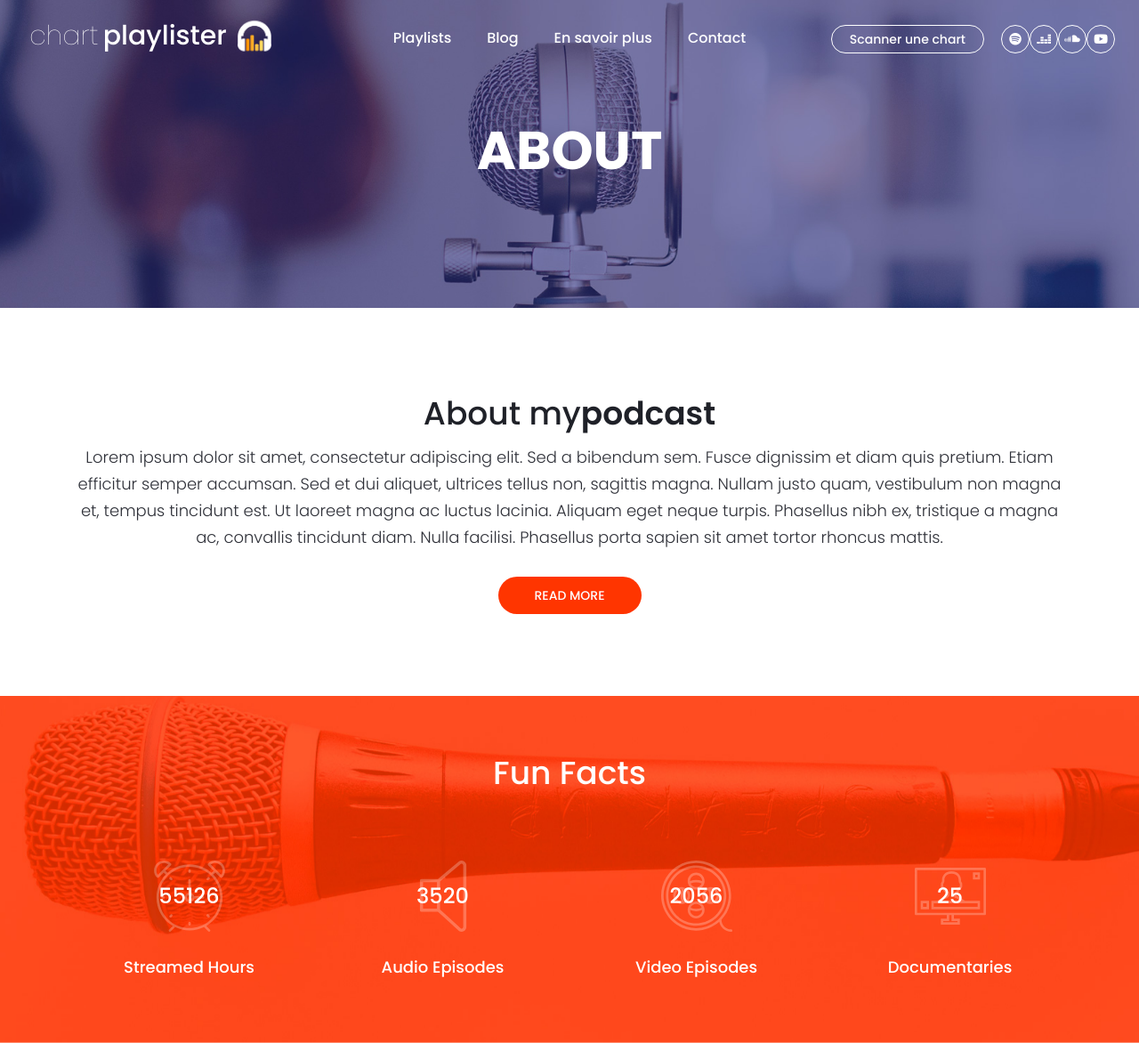
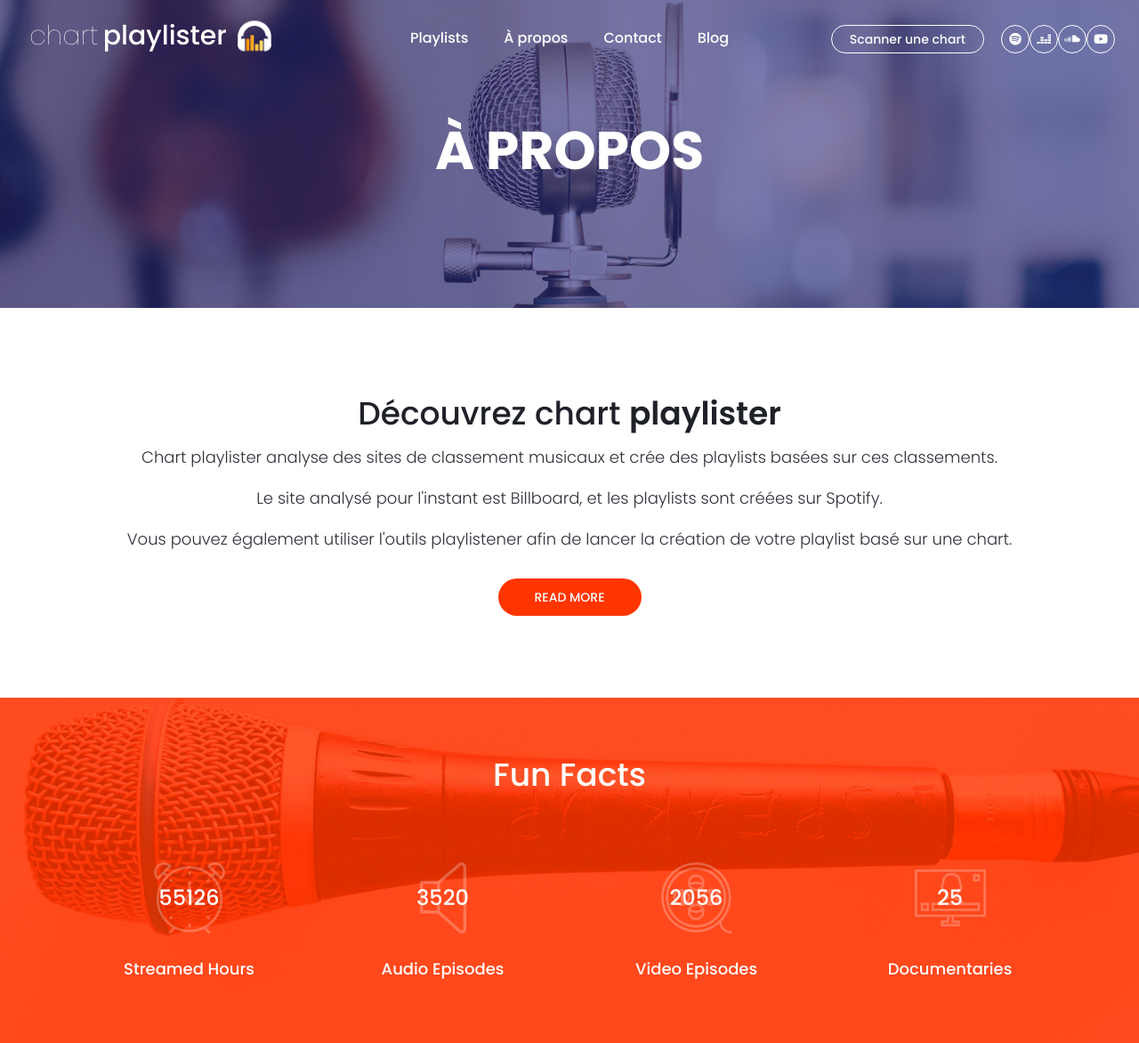
Before and after one commit to RudyLaban/chart-playlister, a Symfony app: template templates/navigate/about.html.twig in a window 1280 px wide. Shown: the top 1172 px of the page at 89% size. Run offline with Twig, Linux system fonts and the light colour scheme; the template is opened without the code that fills it, so the values that code supplies are empty; some libraries are stand-ins or nearby versions.

Commit message:
Modification graphique et stu diverses
+ navbar
+ page À propos
+ page des playlists : fond gris sous la liste des chartes

```diff
--- a/public/styles/episodes_responsive.css
+++ b/public/styles/episodes_responsive.css
@@ -243,6 +243,10 @@
 	{
 		display: none;
 	}
+	.episodes_col
+	{
+		border-radius: 0;
+	}
 	.hamburger i
 	{
 		font-size: 24px;
--- a/src/Form/ChartFormType.php
+++ b/src/Form/ChartFormType.php
@@ -17,12 +17,12 @@ class ChartFormType extends AbstractType
         $builder
             ->add('url', UrlType::class, [
                 'attr' => [
-                    'placeholder'   => 'Ex: https://www.billboard.com/charts/hot-100',
+                    'placeholder'   => 'Ex: www.billboard.com/charts/hot-100',
                     'class'         => 'home_input',
                 ],
             ])
             ->add('save', SubmitType::class, [
-                'label' => 'Playlister',
+                'label' => 'Scanner',
                 'attr'  => [
                     'class' => 'home_form_button button_fill'
                 ],
--- a/templates/header.html.twig
+++ b/templates/header.html.twig
@@ -13,9 +13,9 @@
                     <nav class="main_nav">
                         <ul class="d-flex flex-row align-items-start justify-content-center">
                             <li><a href="{{ path('charts') }}">{% trans %}Playlists{% endtrans %}</a></li>
+                            <li><a href="{{ path('about') }}">{% trans %}À propos{% endtrans %}</a></li>
+                            <li><a href="{{ path('contact') }}">{% trans %}Contact{% endtrans %}</a></li>
                             <li><a href="{{ path('blog') }}">{% trans %}Blog{% endtrans %}</a></li>
-                            <li><a href="{{ path('about') }}">{% trans %}En savoir plus{% endtrans %}</a></li>
-                            <li><a href="{{ path('contact') }}">{% trans %}Contact{% endtrans %}</a></li>
                         </ul>
                     </nav>
                 </div>
@@ -51,9 +51,9 @@
     <div class="menu_content d-flex flex-column align-items-end justify-content-center">
         <ul class="menu_nav_list text-right">
             <li><a href="{{ path('charts') }}">{% trans %}Playlists{% endtrans %}</a></li>
+            <li><a href="{{ path('about') }}">{% trans %}À propos{% endtrans %}</a></li>
+            <li><a href="{{ path('contact') }}">{% trans %}Contact{% endtrans %}</a></li>
             <li><a href="{{ path('blog') }}">{% trans %}Blog{% endtrans %}</a></li>
-            <li><a href="{{ path('about') }}">{% trans %}En savoir plus{% endtrans %}</a></li>
-            <li><a href="{{ path('contact') }}">{% trans %}Contact{% endtrans %}</a></li>
         </ul>
         <div class="menu_extra d-flex flex-column align-items-end justify-content-start">
             <div class="social">
--- a/templates/navigate/about.html.twig
+++ b/templates/navigate/about.html.twig
@@ -28,7 +28,7 @@
 		<div class="parallax_background parallax-window" data-parallax="scroll" data-image-src="images/about.jpg" data-speed="0.8"></div>
 		<div class="home_container d-flex flex-column align-items-center justify-content-center">
 			<div class="home_content">
-				<div class="home_title"><h1>about</h1></div>
+				<div class="home_title"><h1>À propos</h1></div>
 			</div>
 		</div>
 	</div>
@@ -40,10 +40,11 @@
 			<div class="row">
 				<div class="col">
 					<div class="intro_content text-center">
-						<div class="section_title text-center"><h1>About my<span>podcast</span></h1></div>
+						<div class="section_title text-center"><h1>Découvrez chart <span>playlister</span></h1></div>
 						<div class="intro_text text-center">
-							<p>Lorem ipsum dolor sit amet, consectetur adipiscing elit. Sed a bibendum sem. Fusce dignissim et diam quis pretium.
-Etiam efficitur semper accumsan. Sed et dui aliquet, ultrices tellus non, sagittis magna. Nullam justo quam, vestibulum non magna et, tempus tincidunt est. Ut laoreet magna ac luctus lacinia. Aliquam eget neque turpis. Phasellus nibh ex, tristique a magna ac, convallis tincidunt diam. Nulla facilisi. Phasellus porta sapien sit amet tortor rhoncus mattis.</p>
+							<p>Chart playlister analyse des sites de classement musicaux et crée des playlists basées sur ces classements.</p>
+							<p>Le site analysé pour l'instant est Billboard, et les playlists sont créées sur Spotify.</p>
+							<p>Vous pouvez également utiliser l'outils playlistener afin de lancer la création de votre playlist basé sur une chart.</p>
 						</div>
 						<div class="button_fill intro_button"><a href="#">read more</a></div>
 					</div>
```
Also changed, not shown: public/styles/episodes.css (+8 -4 lines).
